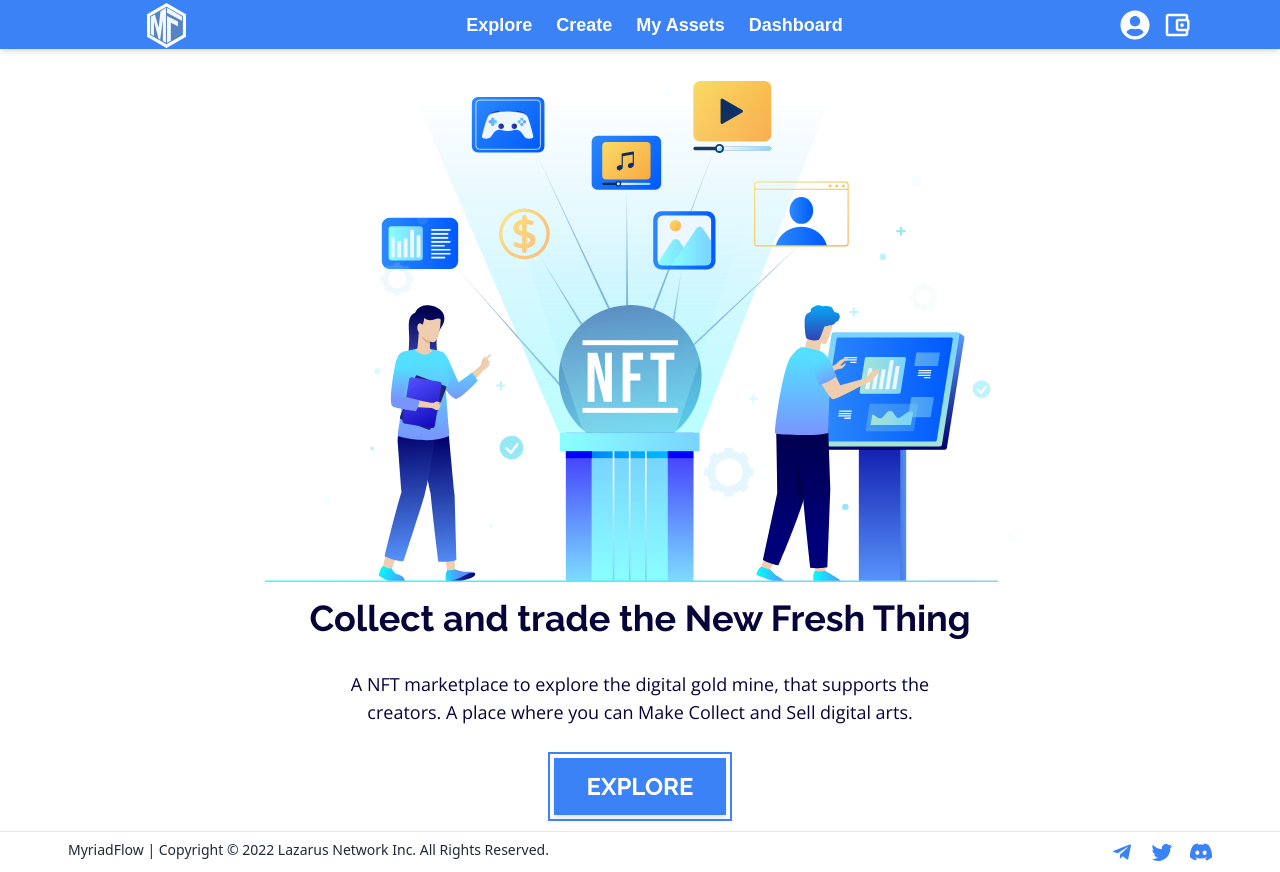
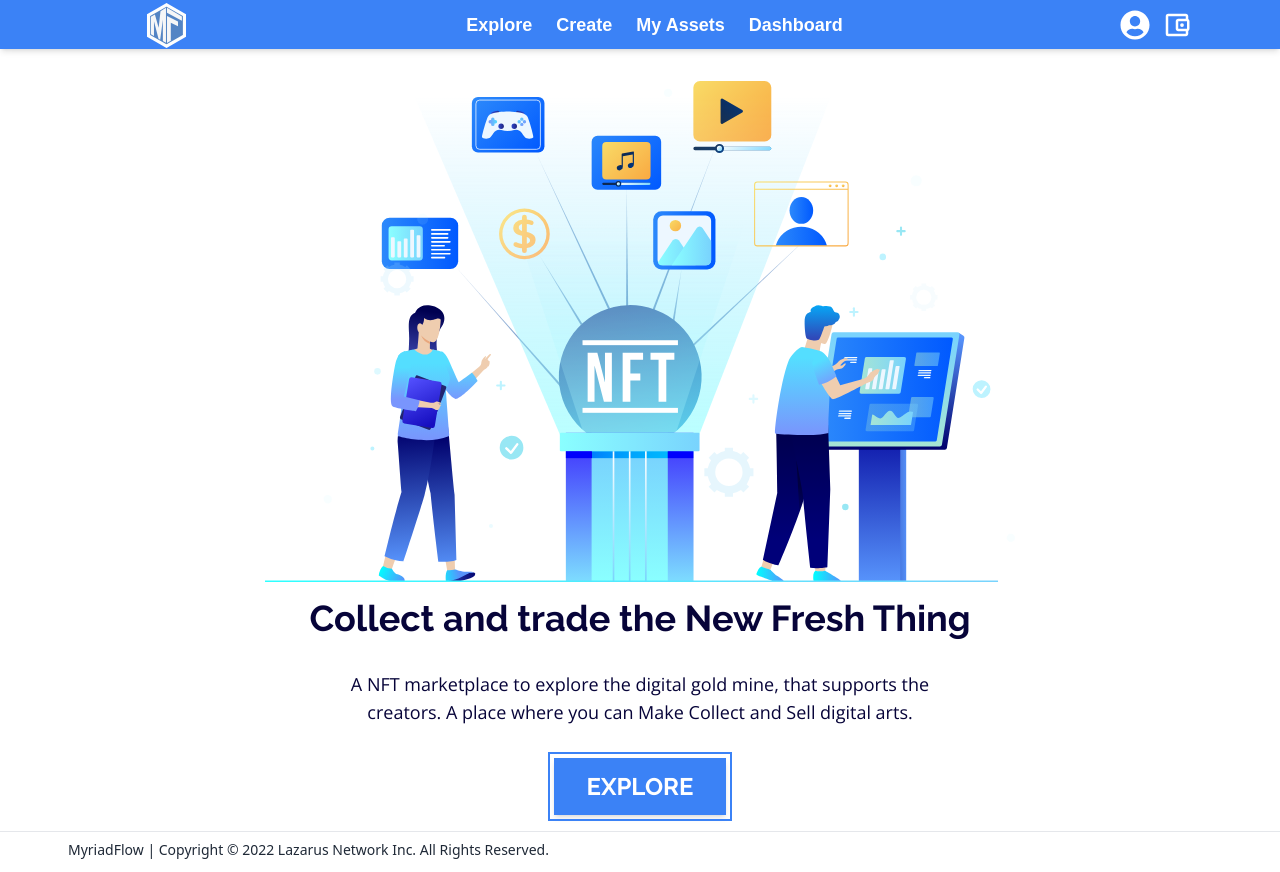
Before and after one commit to MyriadFlow/webapp, a Next.js app: page / in a window 1280 px wide. Built offline with nearby package versions, Linux system fonts and the light colour scheme; no server answers.

Commit message:
UI bug fixes

```diff
--- a/Components/AssetCategories.js
+++ b/Components/AssetCategories.js
@@ -10,7 +10,7 @@ const assetProperties = ({ uri }) => {
             `https://ipfs.io/ipfs/${uri}`
         );
         setResponse(data.categories ? data.categories : '');
-        // console.log(data);
+        console.log(data);
     }
 
     useEffect(() => {
@@ -19,7 +19,7 @@ const assetProperties = ({ uri }) => {
 
     return (
 
-            response && (
+            response.length>0 && (
             <div className="border rounded-md max-w-md w-full px-4 py-3">
                 <h3 className="text-gray-700 font-medium dark:text-white">Categories</h3>
                 <div className="flex flex-row justify-between mt-6">
--- a/Components/Footer.js
+++ b/Components/Footer.js
@@ -2,6 +2,7 @@ import React from 'react';
 import TelegramIcon from '@mui/icons-material/Telegram';
 import TwitterIcon from '@mui/icons-material/Twitter';
 import { SiDiscord } from 'react-icons/si';
+import Link from 'next/link';
 
 const Footer = () => {
    let date = new Date();
@@ -62,27 +63,27 @@ const Footer = () => {
              Reserved.
            </div>
            <div className="flex gap-x-4 items-center">
-             <a
+             <Link
+               href="https://t.me/MyriadFlow"
+               target="_blank"
+               className="hover:text-sky-700 text-blue-500 dark:text-white"
+             >
+               <a className='hover:text-sky-500'><TelegramIcon /></a>
+             </Link>
+             <Link
                href=""
                target="_blank"
                className="hover:text-sky-700 text-blue-500 dark:text-white"
              >
-               <TelegramIcon />
-             </a>
-             <a
+               <a className='hover:text-sky-500'><TwitterIcon /></a>
+             </Link>
+             <Link
                href=""
                target="_blank"
                className="hover:text-sky-700 text-blue-500 dark:text-white"
              >
-               <TwitterIcon />
-             </a>
-             <a
-               href=""
-               target="_blank"
-               className="hover:text-sky-700 text-blue-500 dark:text-white"
-             >
-               <SiDiscord size={22}/>
-             </a>
+               <a className='hover:text-sky-500'><SiDiscord size={22}/></a>
+             </Link>
            </div>
          </div>
        </div>
--- a/Components/assetProperties.js
+++ b/Components/assetProperties.js
@@ -19,7 +19,7 @@ const assetProperties = ({ uri }) => {
     }, [uri]);
 
     return (
-        response && (
+        response.length>1 && (
         <div className="border rounded-md w-full px-4 py-3">
         <h3 className="text-gray-700 font-medium dark:text-white">Properties</h3>
         <div style={{ minHeight: 80 }}>
--- a/pages/assets/[id].js
+++ b/pages/assets/[id].js
@@ -85,15 +85,15 @@ function Asset({ asset }) {
                                         <h3 className="text-gray-700 font-medium dark:text-gray-300">Blockchain</h3>
                                         <span className="text-gray-600 text-sm dark:text-gray-400">Polygon Testnet</span>
                                     </div>
-                                    <div className="flex items-center justify-between -my-4">
+                                    <div className="flex items-center justify-between my-4">
                                         <h3 className="text-gray-700 font-medium dark:text-gray-300">IPFS</h3>
                                         <span className="text-gray-600 text-sm"><a href={imgurl} target="_blank" rel="noreferrer" className="text-gray-600 dark:text-gray-400"><BsArrowUpRight /></a></span>
                                     </div>
-                                    <div className="flex items-center justify-between -my-4">
+                                    <div className="flex items-center justify-between my-4">
                                         <h3 className="text-gray-700 font-medium dark:text-gray-300">IPFS Metadata</h3>
                                         <span className="text-gray-600 text-sm"><a href={nfturl} target="_blank" rel="noreferrer" className="text-gray-600 dark:text-gray-400"><BsArrowUpRight /></a></span>
                                     </div>
-                                    <div className="flex items-center justify-between -my-4 pb-4">
+                                    <div className="flex items-center justify-between my-4">
                                         <h3 className="text-gray-700 font-medium dark:text-gray-300">Etherscan Transaction</h3>
                                         <span className="text-gray-600 text-sm"><a href={transaction} target="_blank" rel="noreferrer" className="text-gray-600 dark:text-gray-400"><BsArrowUpRight /></a></span>
                                     </div>
--- a/pages/profile.js
+++ b/pages/profile.js
@@ -97,7 +97,7 @@ function Profile() {
 
   const authorize = async () => {
     const { data } = await axios.get(
-      `${BASE_URL}/api/v1.0/flowid?walletAddress=0x313bfad1c87946bf893e2ecad141620eaa54943a`
+      `${BASE_URL}/api/v1.0/flowid?walletAddress=${wallet}`
     );
     console.log(data);
 
```
